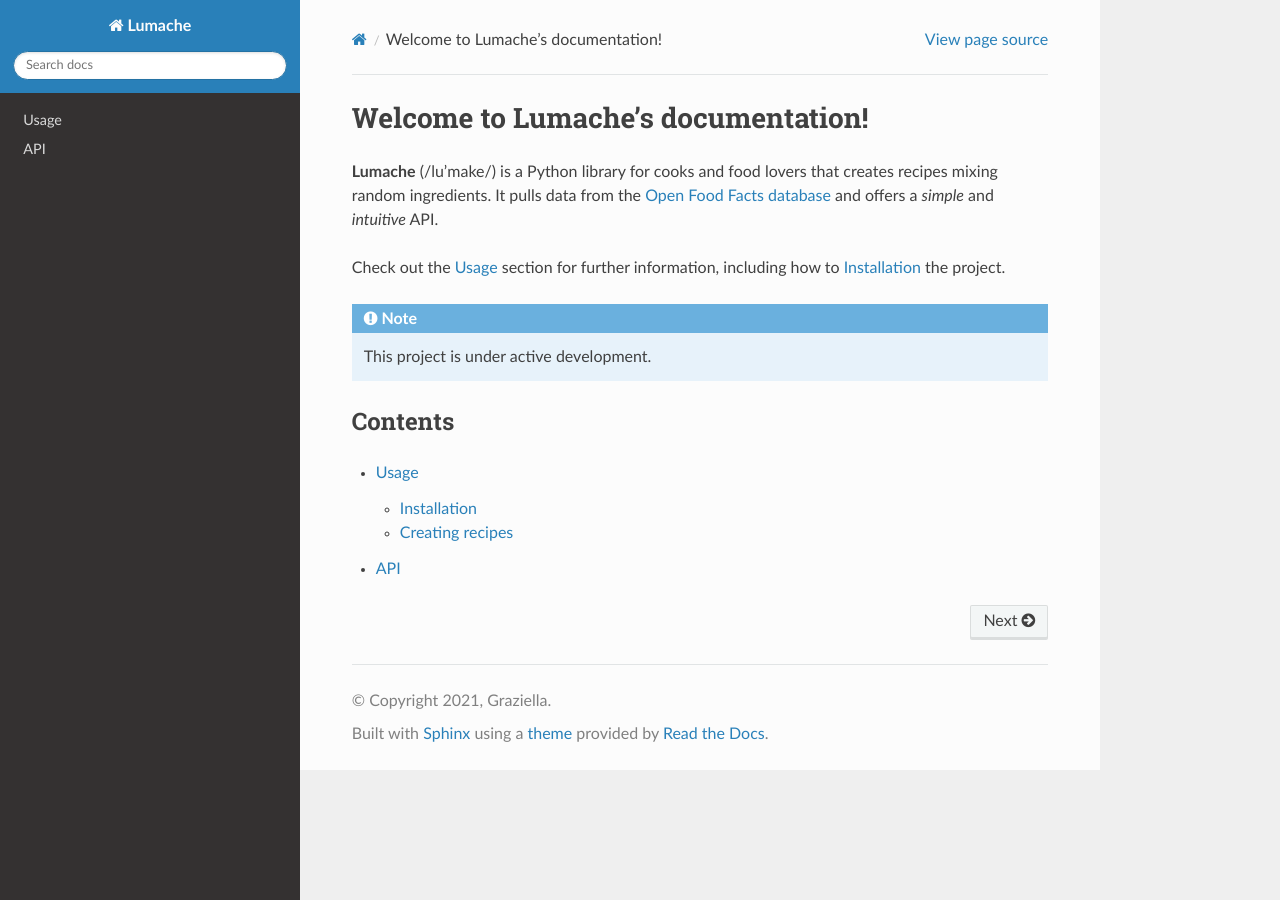
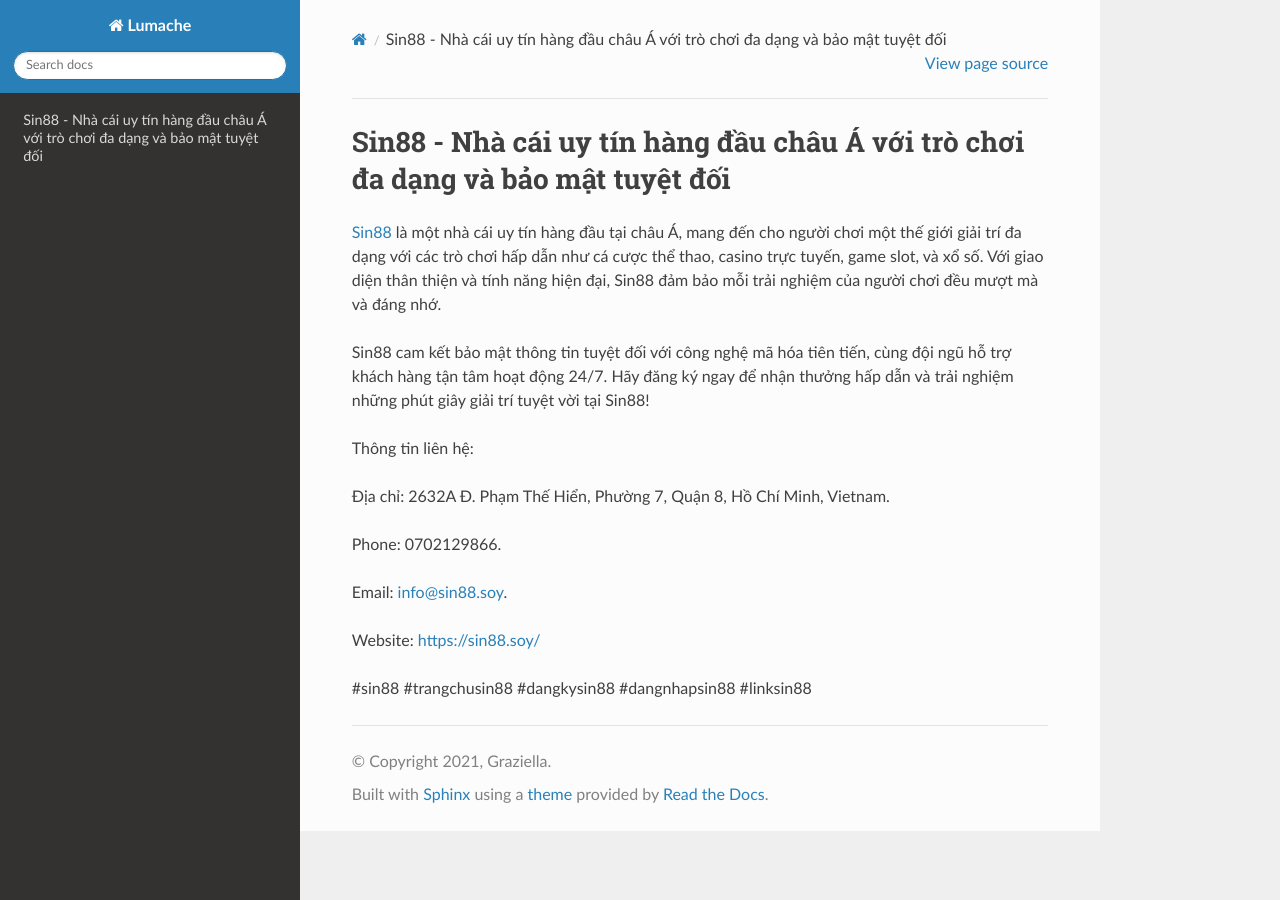
Before and after one commit to plapenanec/linkksin88soy1, a Sphinx documentation site: the page built from docs/source/index.rst, in a window 1280 px wide. Built offline with Sphinx 7.4.7 and the Read the Docs theme 3.1.0, drawn with Linux system fonts in a browser that asks for light colours.

Commit message:
Update index.rst

```diff
--- a/docs/source/index.rst
+++ b/docs/source/index.rst
@@ -1,22 +1,18 @@
-Welcome to Lumache's documentation!
+Sin88 - Nhà cái uy tín hàng đầu châu Á với trò chơi đa dạng và bảo mật tuyệt đối
 ===================================
 
-**Lumache** (/lu'make/) is a Python library for cooks and food lovers
-that creates recipes mixing random ingredients.
-It pulls data from the `Open Food Facts database <https://world.openfoodfacts.org/>`_
-and offers a *simple* and *intuitive* API.
+`Sin88 <https://sin88.soy/>`_ là một nhà cái uy tín hàng đầu tại châu Á, mang đến cho người chơi một thế giới giải trí đa dạng với các trò chơi hấp dẫn như cá cược thể thao, casino trực tuyến, game slot, và xổ số. Với giao diện thân thiện và tính năng hiện đại, Sin88 đảm bảo mỗi trải nghiệm của người chơi đều mượt mà và đáng nhớ.
 
-Check out the :doc:`usage` section for further information, including
-how to :ref:`installation` the project.
+Sin88 cam kết bảo mật thông tin tuyệt đối với công nghệ mã hóa tiên tiến, cùng đội ngũ hỗ trợ khách hàng tận tâm hoạt động 24/7. Hãy đăng ký ngay để nhận thưởng hấp dẫn và trải nghiệm những phút giây giải trí tuyệt vời tại Sin88!
 
-.. note::
+Thông tin liên hệ:
 
-   This project is under active development.
+Địa chỉ: 2632A Đ. Phạm Thế Hiển, Phường 7, Quận 8, Hồ Chí Minh, Vietnam.
 
-Contents
---------
+Phone: 0702129866.
 
-.. toctree::
+Email: info@sin88.soy.
 
-   usage
-   api
+Website: https://sin88.soy/
+
+#sin88 #trangchusin88 #dangkysin88 #dangnhapsin88 #linksin88
```
